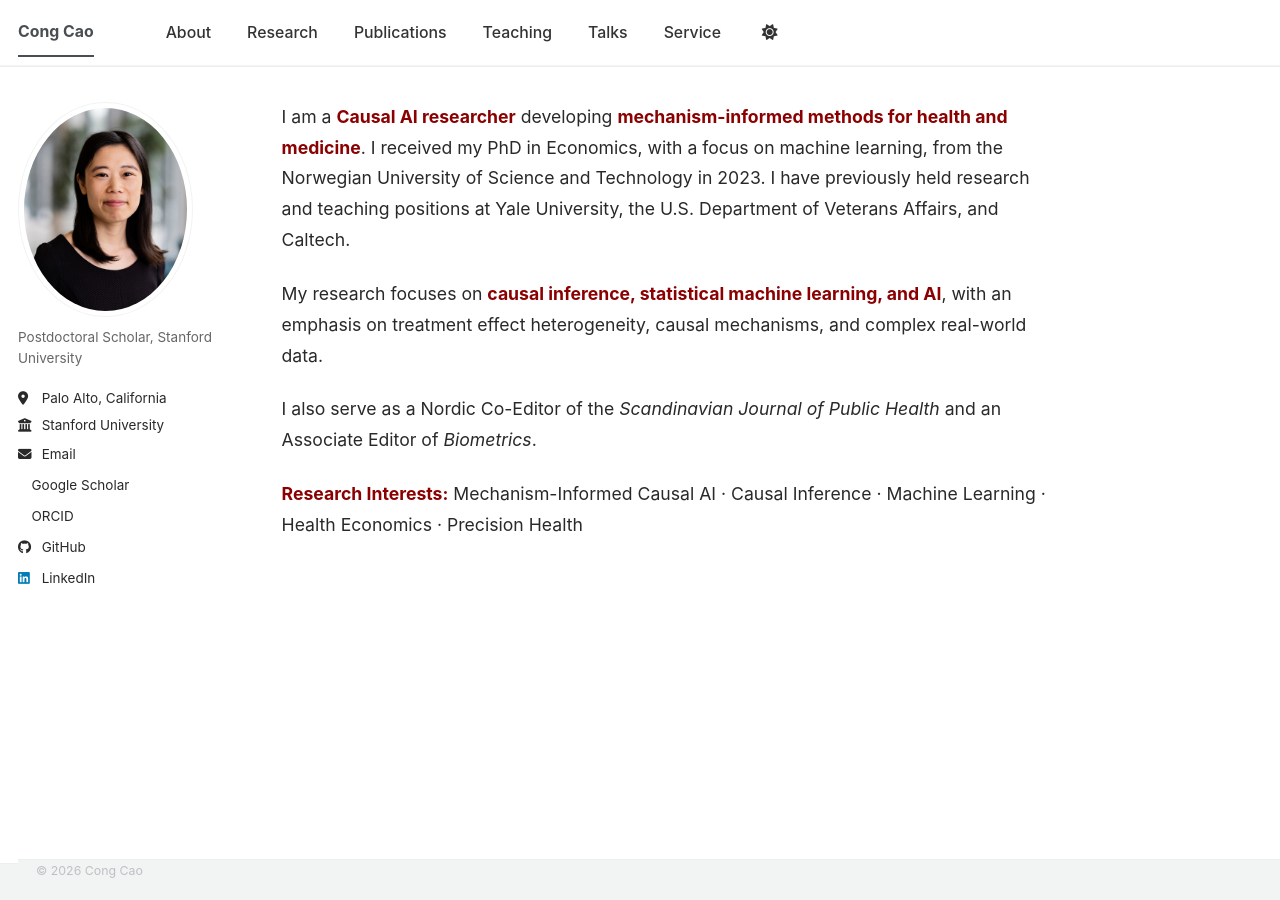
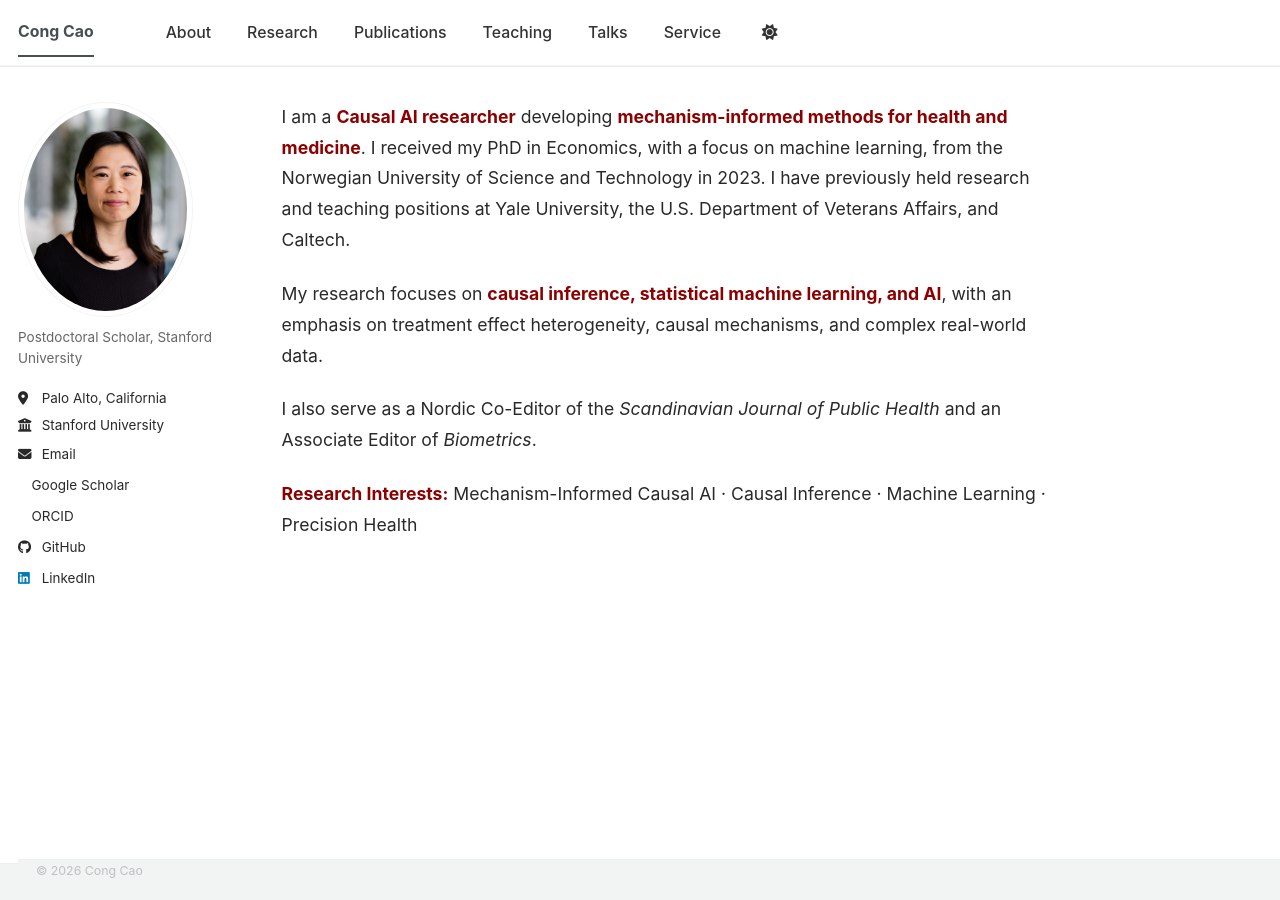
Before and after one commit to congca0/congca0.github.io, a Jekyll site: the page built from about.md, in a window 1280 px wide. Built offline with Jekyll 4.4.1, drawn with Linux system fonts in a browser that asks for light colours; a style sheet for code colours, icons or effects is not loaded; our own code applies the rules of GitHub Pages for plain Markdown files.

Commit message:
Update about.md

```diff
--- a/about.md
+++ b/about.md
@@ -10,4 +10,4 @@ My research focuses on <strong style="color: #8B0000;">causal inference, statist
 
 I also serve as a Nordic Co-Editor of the *Scandinavian Journal of Public Health* and an Associate Editor of *Biometrics*.
 
-<strong style="color: #8B0000;">Research Interests:</strong> Mechanism-Informed Causal AI · Causal Inference · Machine Learning · Health Economics · Precision Health
+<strong style="color: #8B0000;">Research Interests:</strong> Mechanism-Informed Causal AI · Causal Inference · Machine Learning · Precision Health
```
